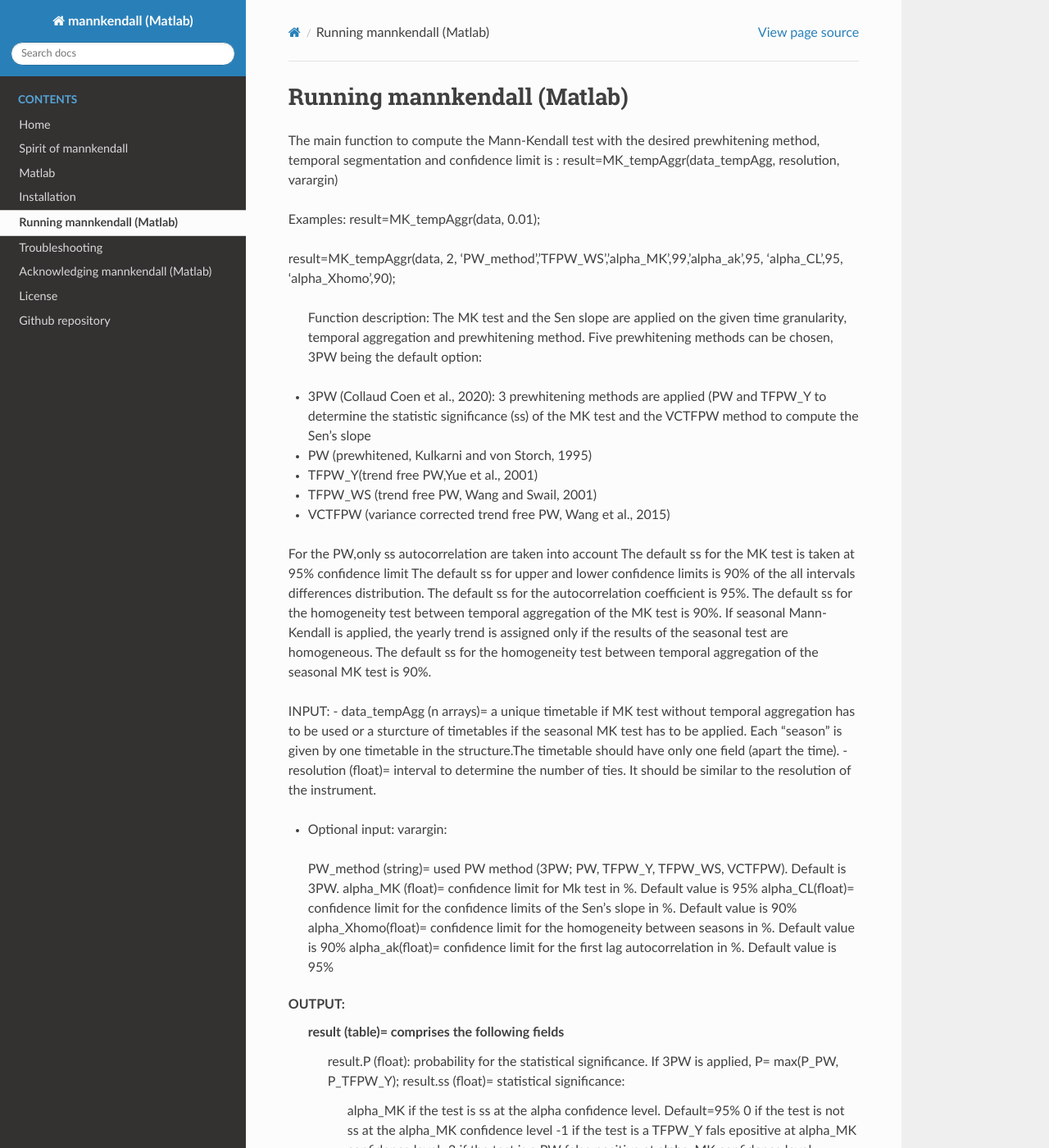
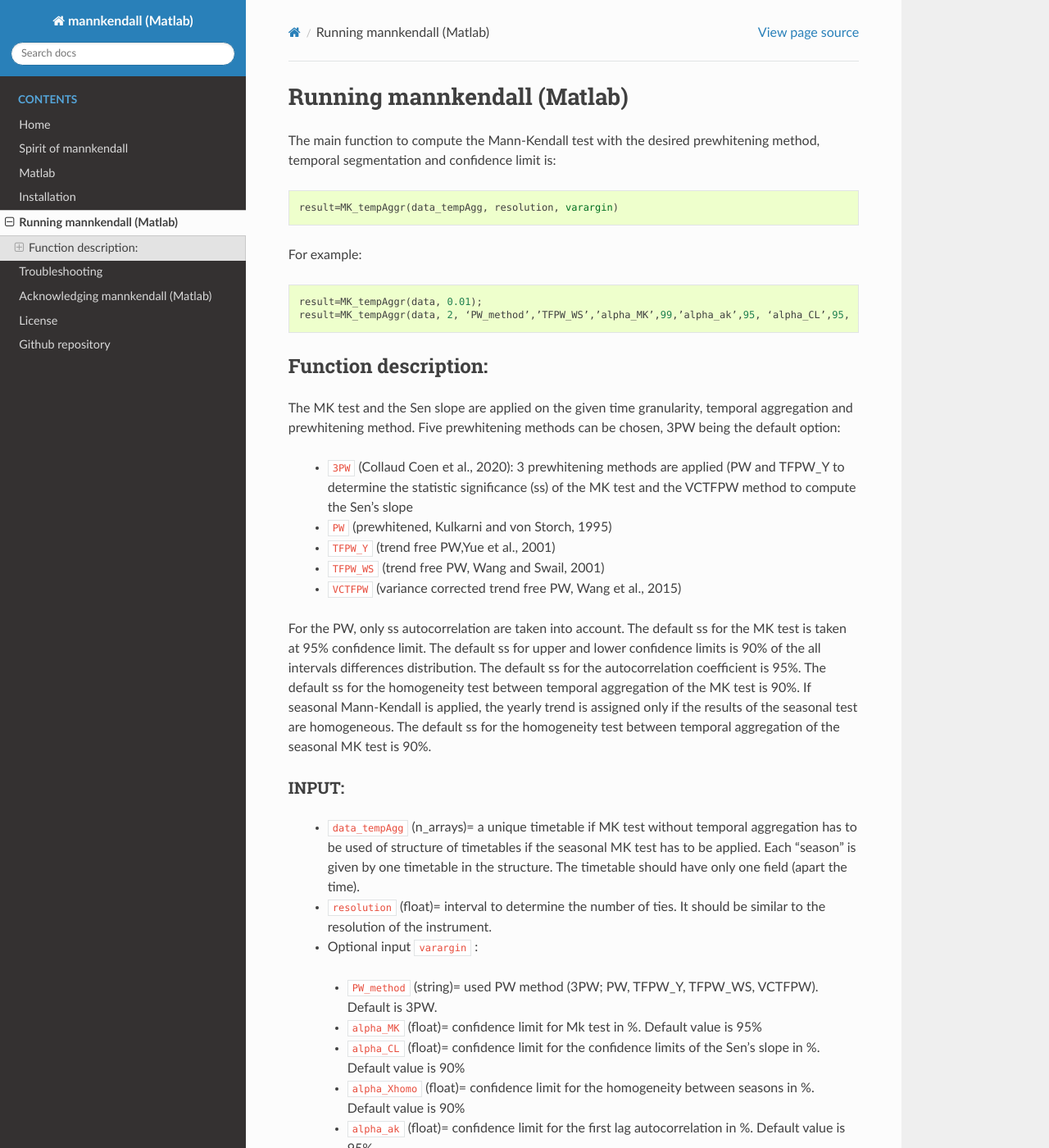
Before and after one commit to mannkendall/Matlab, a Sphinx documentation site: the page built from docs/source/running.rst, in a window 1280 px wide and 1400 px high. Shown: the whole window at 82% size. Built offline with Sphinx 7.4.7 and the Read the Docs theme 2.0.0, drawn with Linux system fonts in a browser that asks for light colours; the version number could not be read and is left out; some of the changed text lies outside the part shown.

Commit message:
Update docs

```diff
--- a/docs/source/index.rst
+++ b/docs/source/index.rst
@@ -3,7 +3,7 @@
 
 |name| |version| |stars| |watch|
 ================================
-|last-commit| |issues|
+|github| |DOI| |last-commit| |issues|
 
 
 Welcome to the documentation of the |name| package.
--- a/docs/source/running.rst
+++ b/docs/source/running.rst
@@ -3,56 +3,85 @@
 Running |name|
 ==============
 
-The main function to compute the Mann-Kendall test with the desired prewhitening method, temporal segmentation and confidence limit is :
-result=MK_tempAggr(data_tempAgg, resolution, varargin)
+The main function to compute the Mann-Kendall test with the desired prewhitening method, temporal
+segmentation and confidence limit is:
 
-Examples:
-result=MK_tempAggr(data, 0.01);
+.. code-block:: Matlab
 
-result=MK_tempAggr(data, 2, ‘PW_method’,’TFPW_WS’,’alpha_MK’,99,’alpha_ak’,95, ‘alpha_CL’,95, ‘alpha_Xhomo’,90);
+     result=MK_tempAggr(data_tempAgg, resolution, varargin)
 
- Function description:
- The MK test and the Sen slope are applied on the given time granularity, temporal aggregation and prewhitening method.
- Five prewhitening methods can be chosen, 3PW being the default option:
--	3PW (Collaud Coen et al., 2020): 3 prewhitening methods are applied (PW and TFPW_Y to determine the statistic significance (ss) of the MK test and the VCTFPW method to compute the Sen's slope
--	 PW (prewhitened, Kulkarni and von Storch, 1995)
--	TFPW_Y(trend free PW,Yue et al., 2001)
--	TFPW_WS (trend free PW, Wang and Swail, 2001)
--	VCTFPW (variance corrected trend free PW, Wang et al., 2015)
+For example:
 
-For the PW,only ss autocorrelation are taken into account
-The default ss for the MK test is taken at 95% confidence limit
-The default ss for upper and lower confidence limits is 90% of the all intervals differences distribution.
-The default ss for the autocorrelation coefficient is 95%.
-The default ss for the homogeneity test between temporal aggregation of the MK test is 90%.
+.. code-block:: Matlab
+
+    result=MK_tempAggr(data, 0.01);
+    result=MK_tempAggr(data, 2, ‘PW_method’,’TFPW_WS’,’alpha_MK’,99,’alpha_ak’,95, ‘alpha_CL’,95, ‘alpha_Xhomo’,90);
+
+
+Function description:
+---------------------
+
+The MK test and the Sen slope are applied on the given time granularity, temporal aggregation and
+prewhitening method. Five prewhitening methods can be chosen, 3PW being the default option:
+
+  - ``3PW`` (Collaud Coen et al., 2020): 3 prewhitening methods are applied (PW and TFPW_Y to determine the statistic significance (ss) of the MK test and the VCTFPW method to compute the Sen's slope
+  -	``PW`` (prewhitened, Kulkarni and von Storch, 1995)
+  -	``TFPW_Y`` (trend free PW,Yue et al., 2001)
+  -	``TFPW_WS`` (trend free PW, Wang and Swail, 2001)
+  -	``VCTFPW`` (variance corrected trend free PW, Wang et al., 2015)
+
+For the PW, only ss autocorrelation are taken into account. The default ss for the MK test is taken
+at 95% confidence limit. The default ss for upper and lower confidence limits is 90% of the all
+intervals differences distribution. The default ss for the autocorrelation coefficient is 95%. The
+default ss for the homogeneity test between temporal aggregation of the MK test is 90%.
 If seasonal Mann-Kendall is applied, the yearly trend is assigned only if the results of the seasonal test are homogeneous. The default ss for the homogeneity test between temporal aggregation of the seasonal MK test is 90%.
 
 
 INPUT:
--	data_tempAgg (n arrays)= a unique timetable if MK test without temporal  aggregation has to be used or a sturcture of timetables if the seasonal MK test has to be applied. Each "season" is given by one timetable in the structure.The timetable should have only one field (apart the time).
--	 resolution (float)= interval to determine the number of ties. It should be similar to the resolution of the instrument.
+******
 
--	Optional input: varargin:
-     PW_method (string)=  used PW method (3PW; PW, TFPW_Y, TFPW_WS, VCTFPW). Default is 3PW.
-     alpha_MK (float)= confidence limit for Mk test in %. Default value is 95%
-     alpha_CL(float)= confidence limit for the confidence limits of the Sen's slope in %. Default value is 90%
-     alpha_Xhomo(float)= confidence limit for the homogeneity between seasons in %. Default value is 90%
-     alpha_ak(float)= confidence limit for the first lag autocorrelation in %. Default value is 95%
+  - ``data_tempAgg`` (n_arrays)= a unique timetable if MK test without temporal aggregation has to
+    be used of structure of timetables if the seasonal MK test has to be applied. Each "season" is
+    given by one timetable in the structure. The timetable should have only one field (apart the time).
+
+  - ``resolution`` (float)= interval to determine the number of ties. It should be similar to the
+    resolution of the instrument.
+
+  -	Optional input ``varargin`` :
+
+     * ``PW_method`` (string)=  used PW method (3PW; PW, TFPW_Y, TFPW_WS, VCTFPW). Default is 3PW.
+     * ``alpha_MK`` (float)= confidence limit for Mk test in %. Default value is 95%
+     * ``alpha_CL`` (float)= confidence limit for the confidence limits of the Sen's slope in %. Default
+       value is 90%
+     * ``alpha_Xhomo`` (float)= confidence limit for the homogeneity between seasons in %. Default value
+       is 90%
+     * ``alpha_ak`` (float)= confidence limit for the first lag autocorrelation in %. Default value is 95%
+
 
 OUTPUT:
-   result (table)= comprises the following fields
-       result.P (float): probability for the statistical significance. If 3PW is applied, P= max(P_PW, P_TFPW_Y);
-       result.ss (float)= statistical significance:
-                       alpha_MK if the test is ss at the alpha confidence level. Default=95%
-                       0 if the test is not ss at the alpha_MK confidence level
-                       -1 if the test is a TFPW_Y fals epositive at alpha_MK confidence level
-                       -2 if the test is a PW false positive at alpha_MK confidence level
-       result.slope (float): Sen's slope in units/y
-       result.UCL (float): upper confidence level in units/y
-       result.LCL (float): lower confidence level in units/y
+*******
 
-Sources:
-- Collaud Coen et al., Effects of the prewhitening method, the time granularity and the time segmentation on the Mann-Kendall trend detection and the associated Sen's slope,  Atmos. Meas. Tech. Discuss,https://doi.org/10.5194/amt-2020-178, in review, 2020.
- -Sirois, A.: A brief and biased overview of time-series analysis of how to find that evasive trend, WMO/EMEP Workshop on Advanced Statistical Methods and Their Application to Air Quality Data Sets, Annex E., Global Atmosphere Watch No. 133, TD- No. 956, World Meteorological Organization, Geneva, Switzerland, 1998. annexe E, p. 26
--Gilbert, R.: Statistical Methods for Environmental Pollution Monitoring, Van Nostrand Reinhold Company, New York, 1987.
-and the explanations about MULTMK/PARTMK de C. Libiseller
+result (table)= comprises the following fields:
+
+    * ``result.P`` (float): probability for the statistical significance. If 3PW is applied,
+      P= max(P_PW, P_TFPW_Y);
+    * ``result.ss`` (float)= statistical significance:
+
+        - ``alpha_MK`` if the test is ss at the alpha confidence level. Default=95%
+        - ``0`` if the test is not ss at the alpha_MK confidence level
+        - ``-1`` if the test is a TFPW_Y fals epositive at alpha_MK confidence level
+        - ``-2`` if the test is a PW false positive at alpha_MK confidence level
+
+    * ``result.slope`` (float): Sen's slope in units/y
+    * ``result.UCL`` (float): upper confidence level in units/y
+    * ``result.LCL`` (float): lower confidence level in units/y
+
+
+**Sources:**
+
+  - Collaud Coen et al., Effects of the prewhitening method, the time granularity and the time segmentation on the Mann-Kendall trend detection and the associated Sen's slope,  Atmos. Meas. Tech. Discuss,https://doi.org/10.5194/amt-2020-178, in review, 2020.
+
+  - Sirois, A.: A brief and biased overview of time-series analysis of how to find that evasive trend, WMO/EMEP Workshop on Advanced Statistical Methods and Their Application to Air Quality Data Sets, Annex E., Global Atmosphere Watch No. 133, TD- No. 956, World Meteorological Organization, Geneva, Switzerland, 1998. annexe E, p. 26
+
+  - Gilbert, R.: Statistical Methods for Environmental Pollution Monitoring, Van Nostrand Reinhold Company, New York, 1987.
+    and the explanations about MULTMK/PARTMK de C. Libiseller
--- a/docs/source/substitutions.rst
+++ b/docs/source/substitutions.rst
@@ -12,3 +12,9 @@
 
 .. |watch| image:: https://img.shields.io/github/watchers/mannkendall/Matlab.svg?style=social&label=Watch
    :target: https://github.com/mannkendall/Matlab
+
+.. |github| image:: https://img.shields.io/github/release/mannkendall/Matlab.svg
+   :target: https://github.com/mannkendall/Matlab/releases
+
+.. |DOI| image:: https://zenodo.org/badge/291951291.svg
+   :target: https://zenodo.org/badge/latestdoi/291951291
```
Also changed, not shown: docs/source/acknowledge.rst (+6 -4 lines), docs/source/installation.rst (+3 -4 lines).
